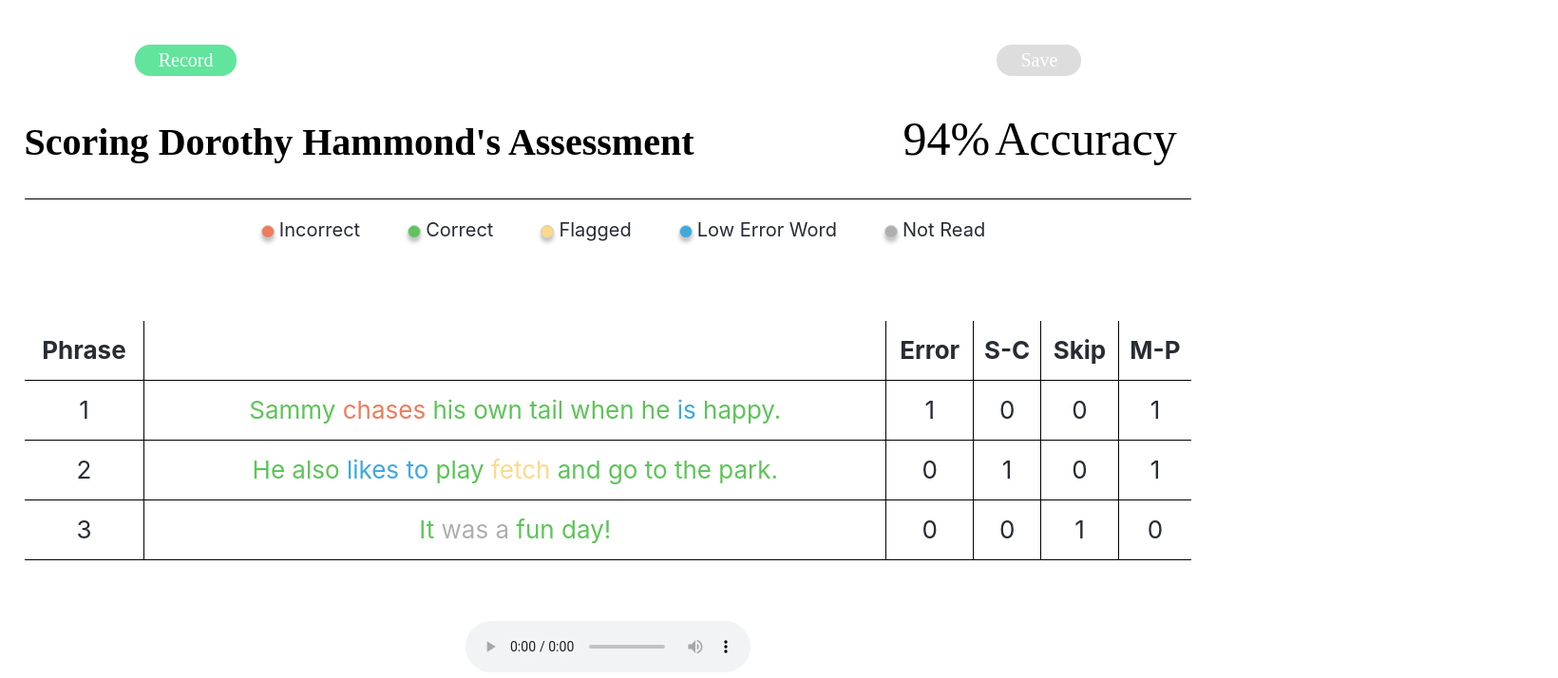
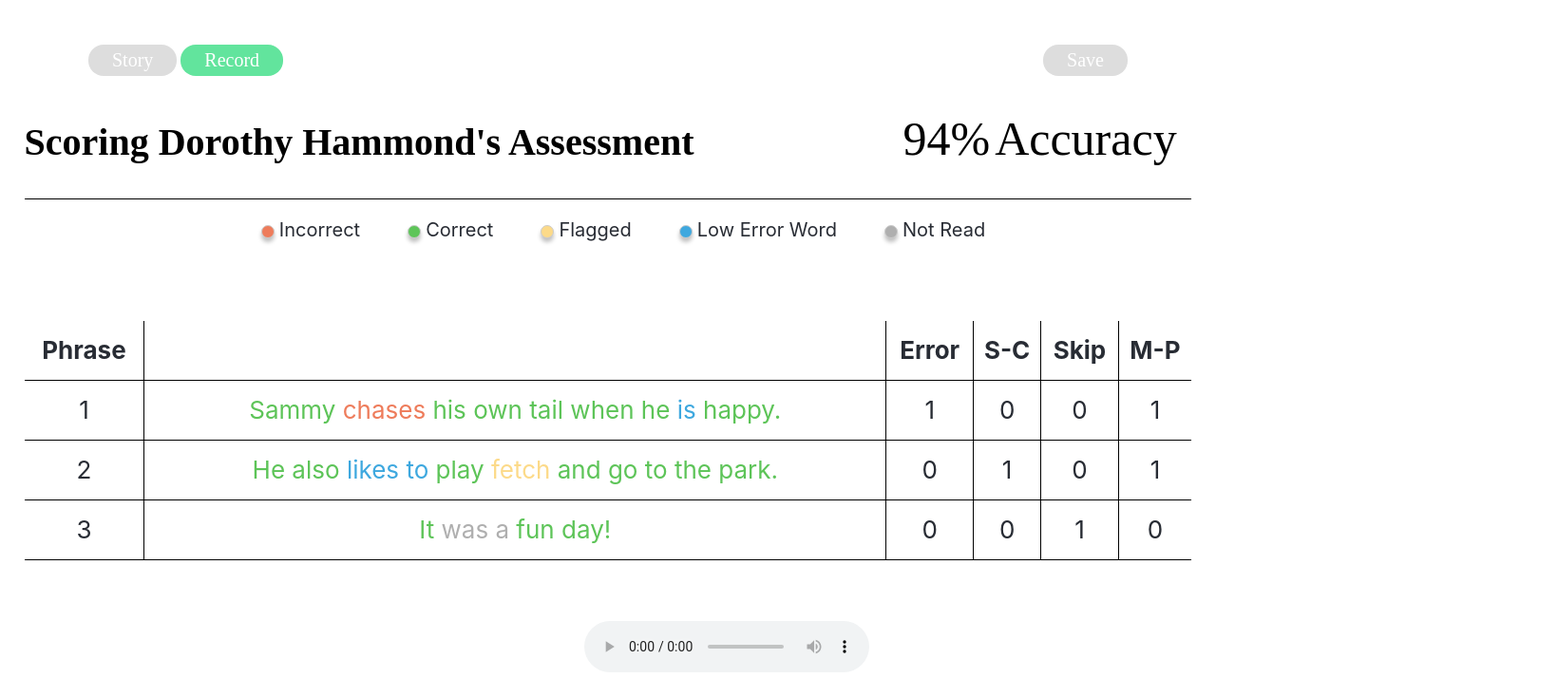
Before and after one commit to chelseah02/menon-amira-product, a React (Create React App) app: page / in a window 1280 px wide. Shown: the part 91-805 px from the top of the page at 95% size, 1640 px wide, since content can reach past the window. Built offline with nearby package versions, Linux system fonts and the light colour scheme; a web font is replaced by a local one.

Commit message:
Updating app structure

```diff
--- a/package.json
+++ b/package.json
@@ -8,6 +8,7 @@
     "@testing-library/user-event": "^13.5.0",
     "react": "^17.0.2",
     "react-dom": "^17.0.2",
+    "react-router-dom": "^6.2.1",
     "react-scripts": "5.0.0",
     "web-vitals": "^2.1.2"
   },
--- a/src/App.css
+++ b/src/App.css
@@ -68,6 +68,10 @@
   color: #62E49D;
 }
 
+.nav-report:hover {
+  color: rgb(43, 160, 255);
+}
+
 body {
   margin: 0 !important;
   height: 100vh;
--- a/src/App.js
+++ b/src/App.js
@@ -2,14 +2,25 @@ import logo from './logo.svg';
 import './App.css';
 import NavBar from './NavBar.js';
 import RunningRecord from './RunningRecord';
+import Story from './Story';
+import {Route, Link} from 'react-router-dom';
 
 function App() {
   return (
     <div className="App" margin="0">
-      <header className="App-header" margin="0">
+      <header exact className="App-header" margin="0">
         <NavBar />
         <RunningRecord />
-        {/*<img src={logo} className="App-logo" alt="logo"/>
+      </header>
+    </div>
+  );
+}
+
+export default App;
+
+
+        {
+          /* EXTRA CODE FOR REFERENCE <img src={logo} className="App-logo" alt="logo"/>
         <p margin="0px">
           Edit <code>src/App.js</code> and save to reload.
         </p>
@@ -22,9 +33,3 @@ function App() {
         >
           Learn React
         </a> */}
-      </header>
-    </div>
-  );
-}
-
-export default App;
--- a/src/NavBar.js
+++ b/src/NavBar.js
@@ -2,6 +2,7 @@ import { react } from "@babel/types";
 import React from 'react';
 import ReactDOM from 'react-dom';
 import amiralogo from './images/amira-logo.PNG';
+import {Link} from 'react-router-dom';
 
 function NavBar() {
     return (
--- a/src/RunningRecord.css
+++ b/src/RunningRecord.css
@@ -29,7 +29,7 @@
     font-weight: normal;
 }
 
-.record-button, .save-button {
+.record-button, .save-button, .story-button {
     background-color: #ddd;
     border: none;
     color: black;
@@ -55,6 +55,14 @@
 .record-button {
     background-color: #62E49D;
     margin-right: 400px;
+}
+
+.story-button {
+    background-color: #ddd;
+}
+
+.story-button:hover {
+    background-color: #62E49D;
 }
 
 table {
@@ -161,5 +169,5 @@ table {
 
     figure {
         margin: 0px;
-        width: 2000px;
+        width: 80%;
     }
--- a/src/RunningRecord.js
+++ b/src/RunningRecord.js
@@ -1,5 +1,7 @@
 import React from 'react';
 import './RunningRecord.css';
+import {Link} from "react-router-dom";
+import Story from './Story.js';
 
 export default function RunningRecord() {
     return(
@@ -7,6 +9,7 @@ export default function RunningRecord() {
             <link rel="stylesheet" media="screen" href="https://fontlibrary.org//face/glacial-indifference" type="text/css"/>
             {/* Record and Save Buttons */}
             <div className='button'>
+                <button href="./Story.js" className='story-button'>Story</button>
                 <button className='record-button'>Record</button>
                 <button className='save-button'>Save</button>
             </div>
--- a/src/Story.css
+++ b/src/Story.css
@@ -8,7 +8,7 @@
     font-style: normal;
 }
 
-.record-button, .save-button, .story-button, .student-btn {
+.record-btn, .save-btn, .story-btn, .student-btn {
     background-color: #ddd;
     margin-bottom: 5%;
     border: none;
@@ -27,13 +27,13 @@
     color: white;
 }
 
-.save-button {
+.save-btn {
     color: white;
     margin-left: 10%;
     margin-bottom: 1.5%;
 }
 
-.record-button {
+.record-btn {
     background-color: #ddd;
     margin-left: 1%;
 }
@@ -43,12 +43,12 @@
     margin-left: 40%;
 }
 
-.story-button {
+.story-btn {
     background-color: #62E49D;
     margin-left: 3%;
 }
 
-.record-button:hover {
+.record-btn:hover {
     background-color: #62E49D;
 }
 
--- a/src/Story.js
+++ b/src/Story.js
@@ -2,6 +2,7 @@ import './App.css';
 import NavBar from './NavBar.js';
 import RunningRecord from './RunningRecord';
 import './Story.css';
+import {Link} from 'react-router-dom';
 
 function Story() {
     return(
@@ -9,10 +10,10 @@ function Story() {
         <link rel="stylesheet" media="screen" href="https://fontlibrary.org//face/glacial-indifference" type="text/css"/>
         <NavBar />
         <div className='btn'>
-            <button className='story-button'> Story </button>
-            <button className='record-button'> Record </button>
+            <button className='story-btn'> Story </button>
+            <button className='record-btn'> Record </button>
             <button className='student-btn'> Dorothy Hammond </button>
-            <button className='save-button'> Save </button>
+            <button className='save-btn'> Save </button>
         </div>
         <rect className='student-profile'>
             <h2 className='profile-title'> Student Profile </h2>
--- a/src/index.js
+++ b/src/index.js
@@ -3,11 +3,15 @@ import ReactDOM from 'react-dom';
 import './index.css';
 import App from './App';
 import reportWebVitals from './reportWebVitals';
+import Story from './Story';
+import {BrowserRouter} from 'react-router-dom';
 
 ReactDOM.render(
-  <React.StrictMode>
-    <App />
-  </React.StrictMode>,
+  <BrowserRouter>
+    <React.StrictMode>
+      <App />
+    </React.StrictMode>
+  </BrowserRouter>,
   document.getElementById('root')
 );
 
```
Also changed, not shown: 1 other file (tests, documents, lock files or other folders). Lines whose indentation alone changed are shown as unchanged.
